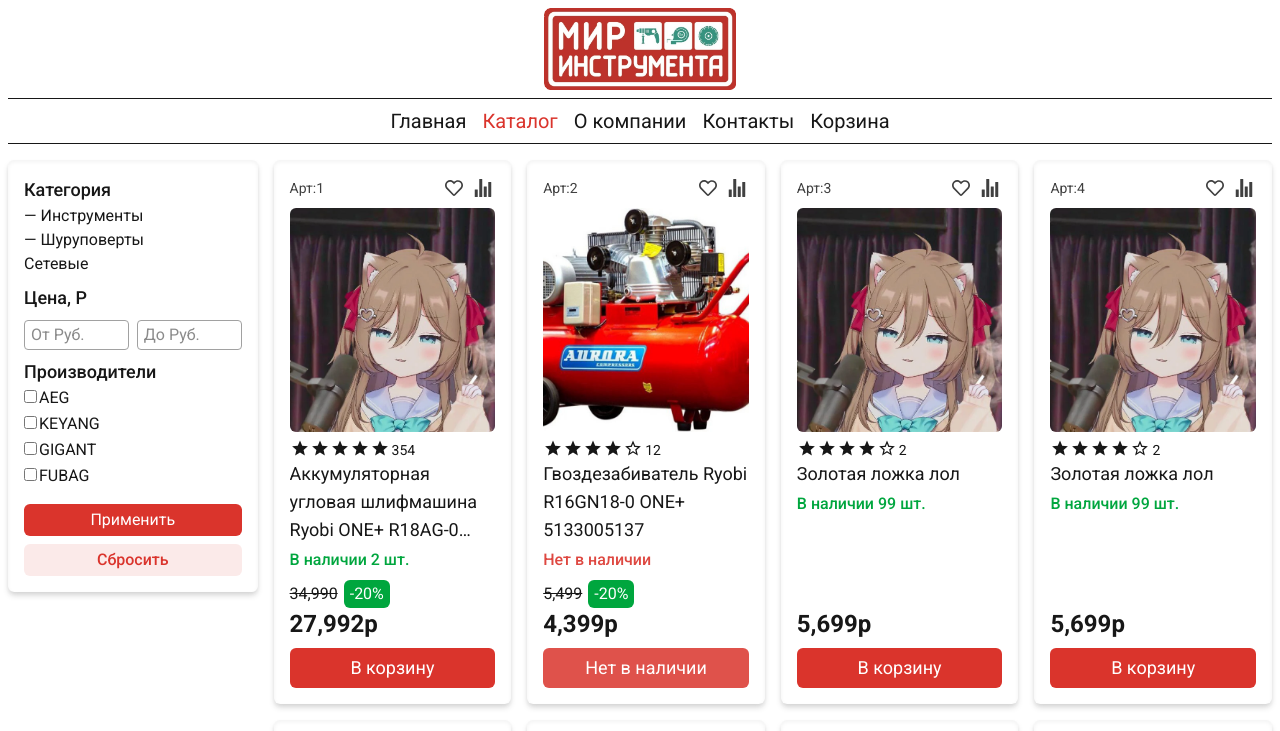
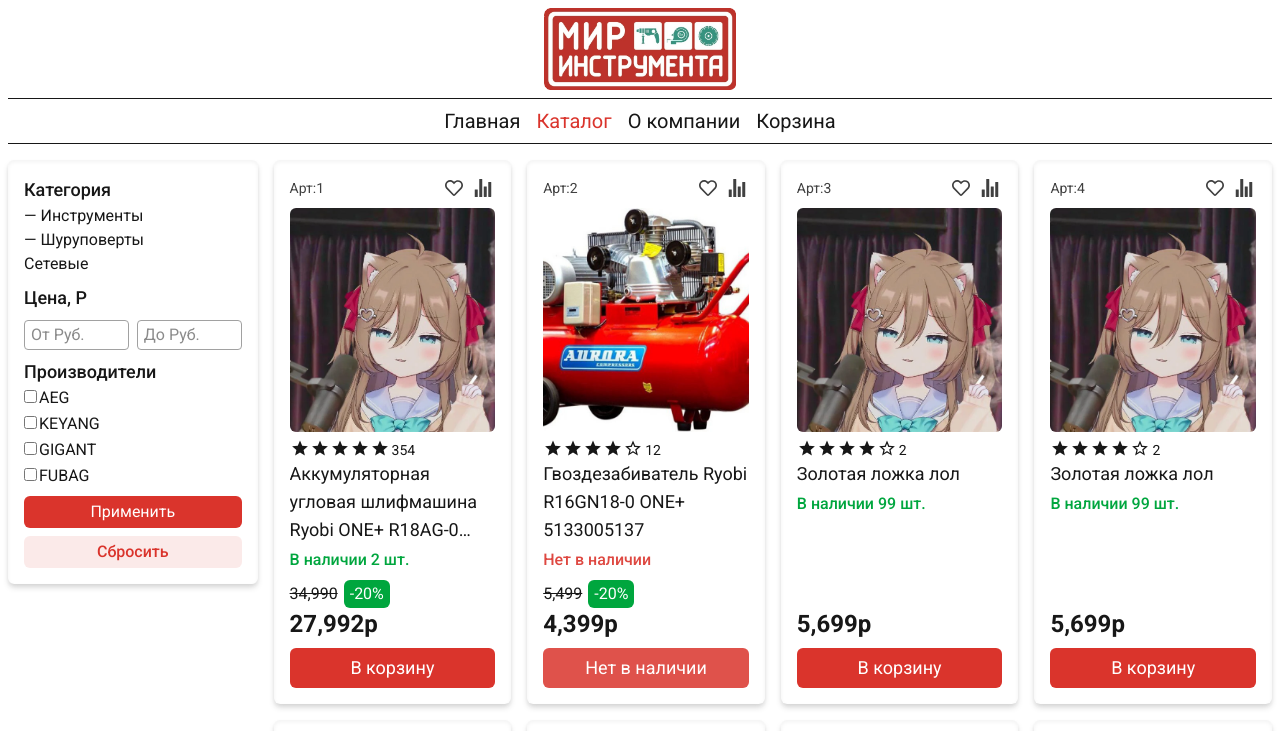
Before and after one commit to notnered/toolsmir-next, a Next.js app: page /catalog in a window 1280 px wide. Shown: the top 731 px of the page. Built offline with nearby package versions, Linux system fonts and the light colour scheme.

Commit message:
made some minor changes

```diff
--- a/src/app/_components/CatalogFiltersBlock/CatalogFiltersBlock.tsx
+++ b/src/app/_components/CatalogFiltersBlock/CatalogFiltersBlock.tsx
@@ -118,7 +118,7 @@
                 </div>
             </div>
 
-            <div className='flex flex-col gap-y-2 w-full mt-2'>
+            <div className='flex flex-col gap-y-2 w-full'>
                 <button className='bg-primary rounded-md px-2 py-1 text-white'>
                     Применить
                 </button>
--- a/src/app/_components/navBar/navBar.tsx
+++ b/src/app/_components/navBar/navBar.tsx
@@ -6,7 +6,7 @@
     { id: 'home', name: 'Главная', link: '/' },
     { id: 'catalog', name: 'Каталог', link: '/catalog' },
     { id: 'about', name: 'О компании', link: '/about' },
-    { id: 'contact', name: 'Контакты', link: '/contact' },
+    // { id: 'contact', name: 'Контакты', link: '/contact' },
     { id: 'cart', name: 'Корзина', link: '/cart' },
 ];
 
```
